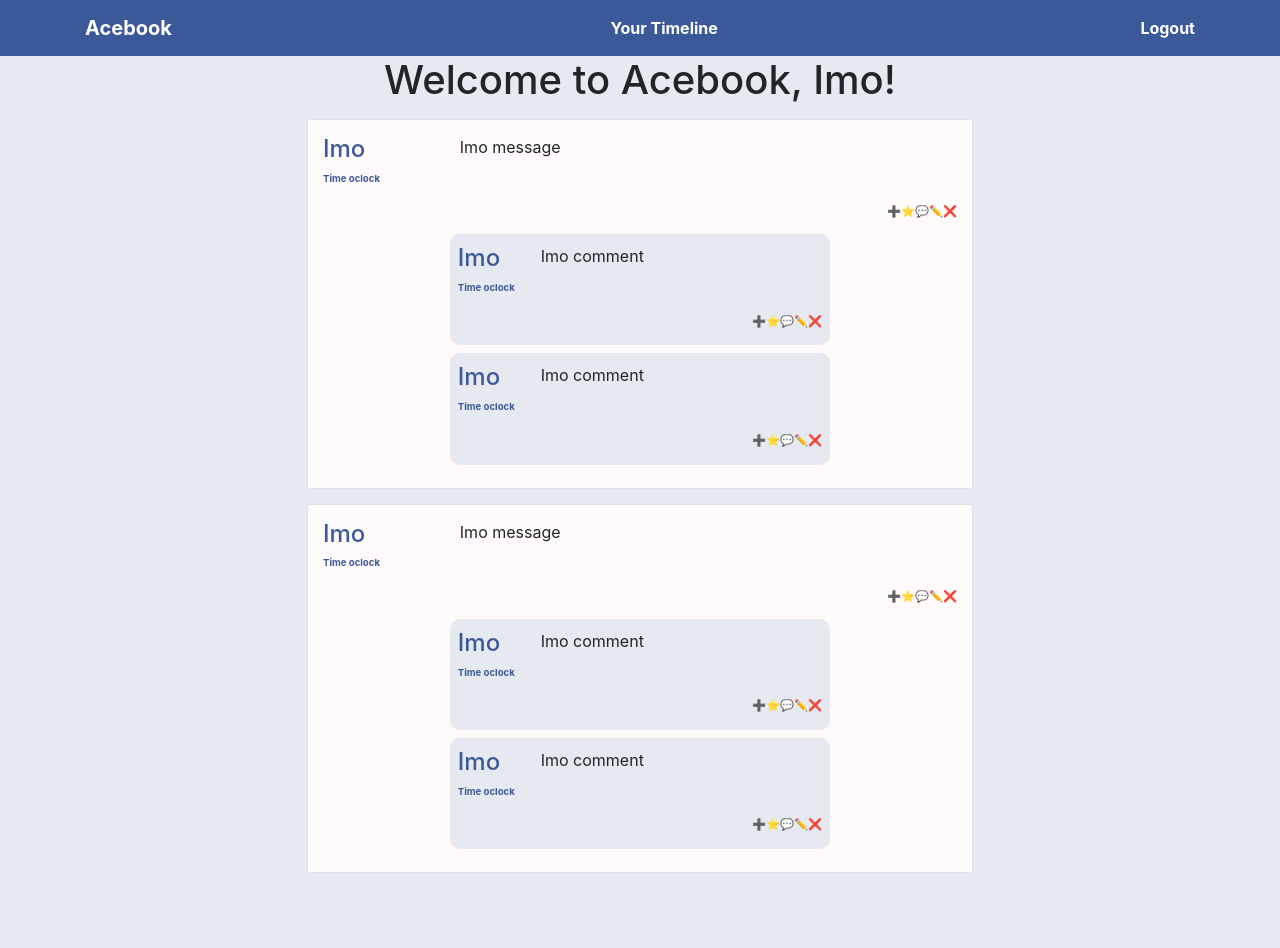
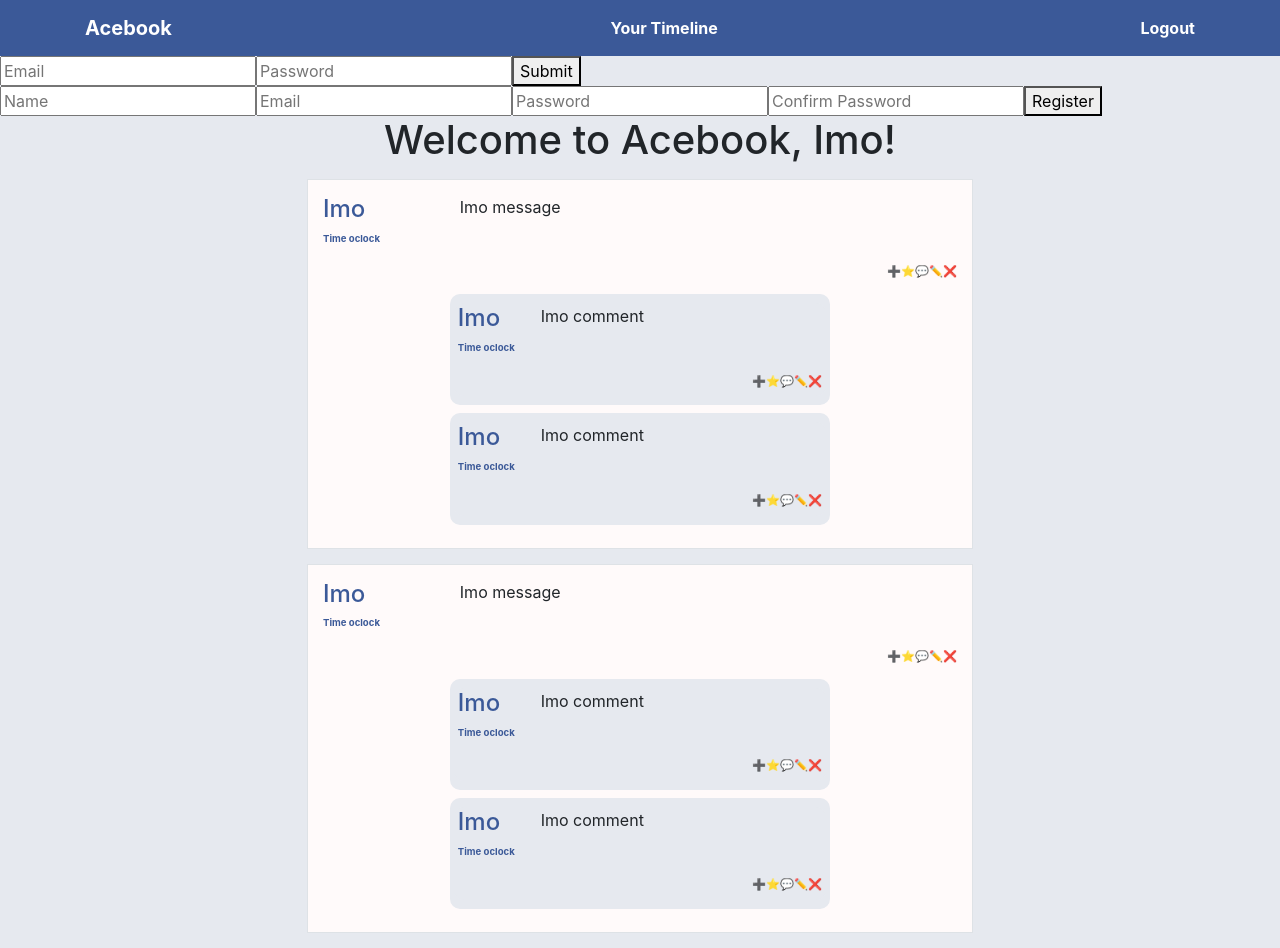
Before and after one commit to runticle/Acebook-frontend, a React (Create React App) app: page / in a window 1280 px wide. Before the commit the page ends 888 px from the top, so only its background shows below. Built offline with nearby package versions, Linux system fonts and the light colour scheme.

Commit message:
adds login and register components
Co-Authored-By: Imogen Misso <imogenmisso@users.noreply.github.com>
Co-Authored-By: Shannon Gamby <shannongamby@users.noreply.github.com>
Co-Authored-By: Todd Langford-Archer <toddpla@gmail.com>
Co-Authored-By: ray <smith.raylene@gmail.com>

```diff
--- a/src/App.js
+++ b/src/App.js
@@ -3,6 +3,8 @@ import './App.css';
 import Navigation from './components/navigation';
 import Feed from './components/feed';
 import Welcome from './components/welcome';
+import Login from './components/login';
+import Register from './components/register';
 
 class App extends Component {
   render() {
@@ -10,6 +12,8 @@ class App extends Component {
     return (
       <div>
         < Navigation />
+        < Login />
+        < Register />
         <h1 align="center">< Welcome /></h1>
         <div className="container">
             < Feed />
--- /dev/null
+++ b/src/components/login.js
@@ -0,0 +1,15 @@
+import React from 'react';
+
+class Login extends React.Component {
+  render () {
+    return (
+      <div id="login">
+        <input type="email" placeholder="Email"/>
+        <input type="password" placeholder="Password"/>
+        <button id="submit_login">Submit</button>
+      </div>
+    )
+  }
+}
+
+export default Login;
--- /dev/null
+++ b/src/components/register.js
@@ -0,0 +1,17 @@
+import React from 'react';
+
+class Register extends React.Component {
+  render () {
+    return (
+      <div id="login">
+        <input type="text" placeholder="Name"/>
+        <input type="email" placeholder="Email"/>
+        <input type="password" placeholder="Password"/>
+        <input type="password" placeholder="Confirm Password"/>
+        <button id="submit_register">Register</button>
+      </div>
+    )
+  }
+}
+
+export default Register;
```
